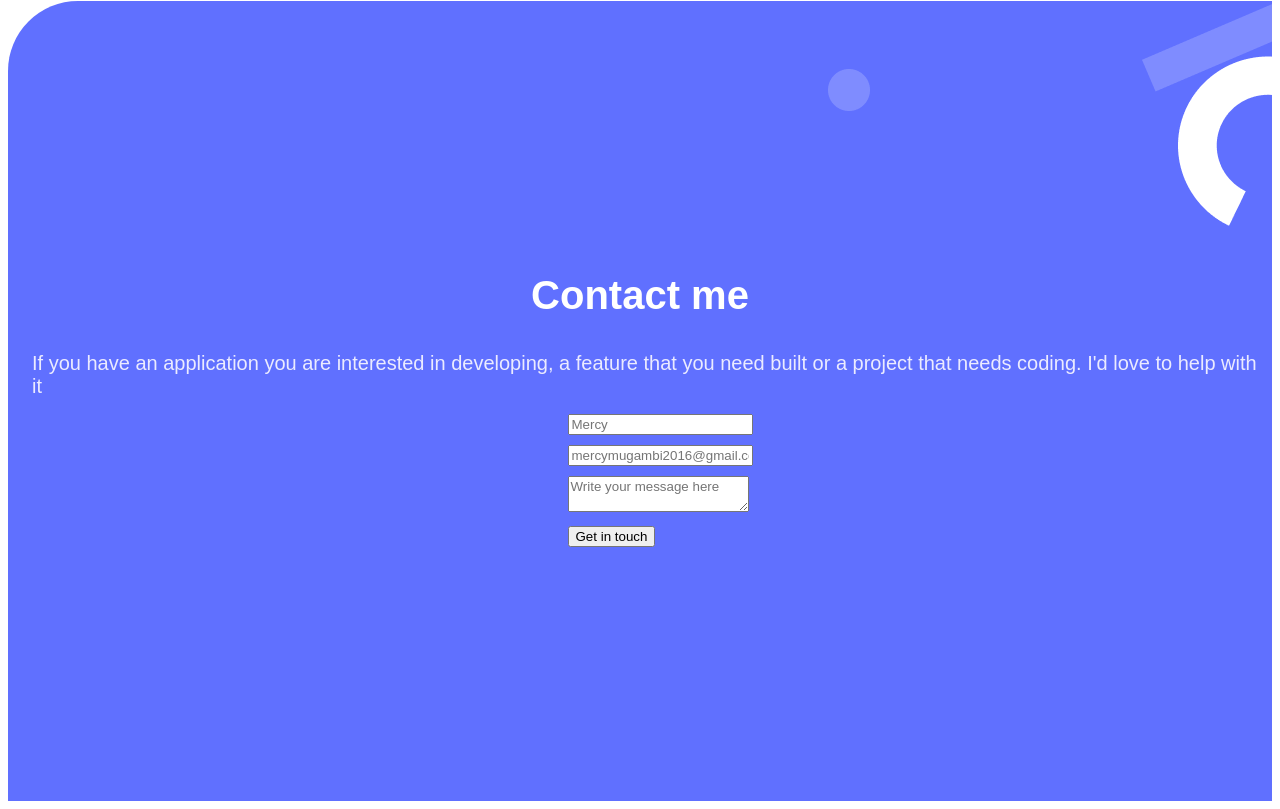
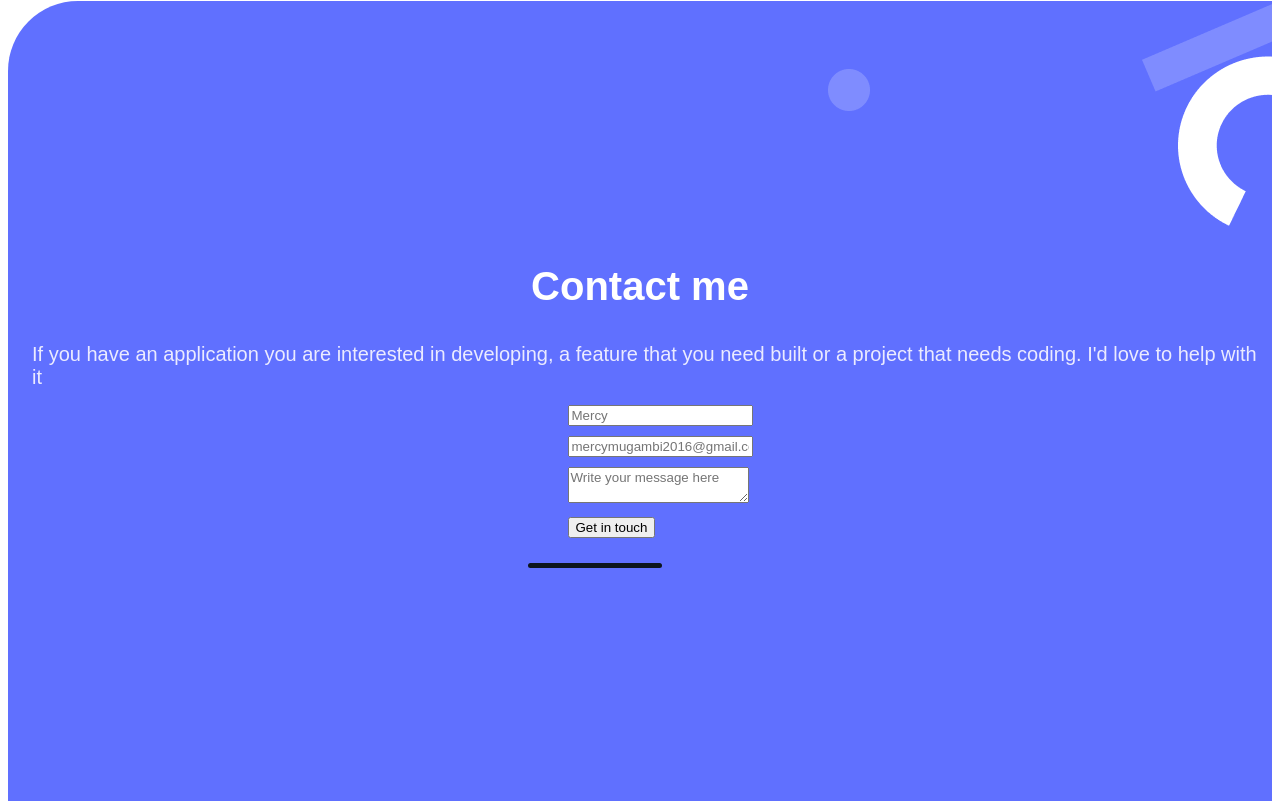
Before and after one commit to mercymugambi/set-up-mobile-first-portfolio, a plain HTML site: page index.html in a window 1280 px wide. Shown: the part 7038-7847 px from the top of the page. Drawn offline with Linux system fonts and the light colour scheme.

Commit message:
Add div container for bottom line image

```diff
--- a/index.html
+++ b/index.html
@@ -281,6 +281,9 @@
             <button class="get-in-touch btn">Get in touch</button>
           </li>
         </ul>
+        <div class="shape">
+          <img class="shape" src="./assets/images/Shape.svg" alt="">
+        </div>
       </form>
     </section>
   </body>
```
